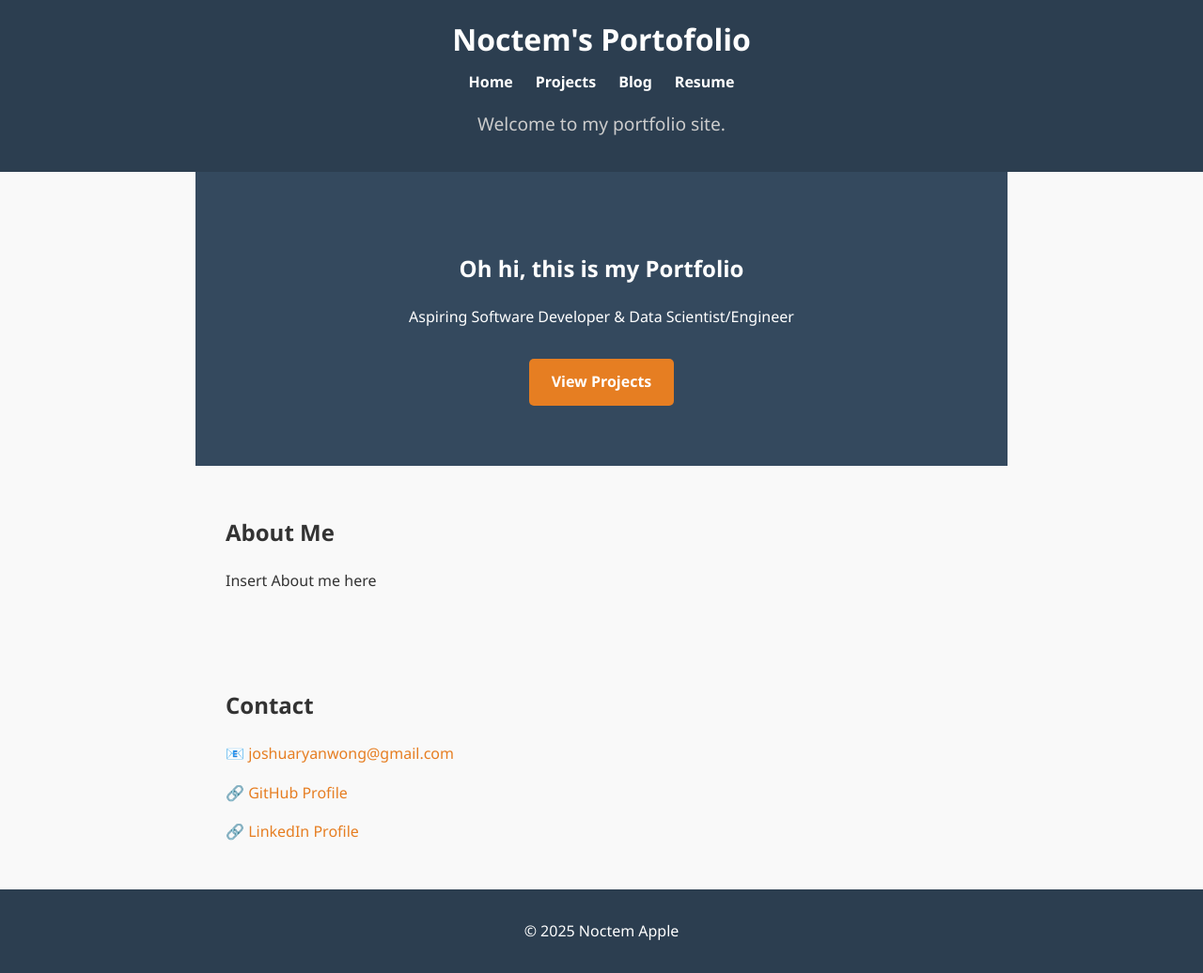
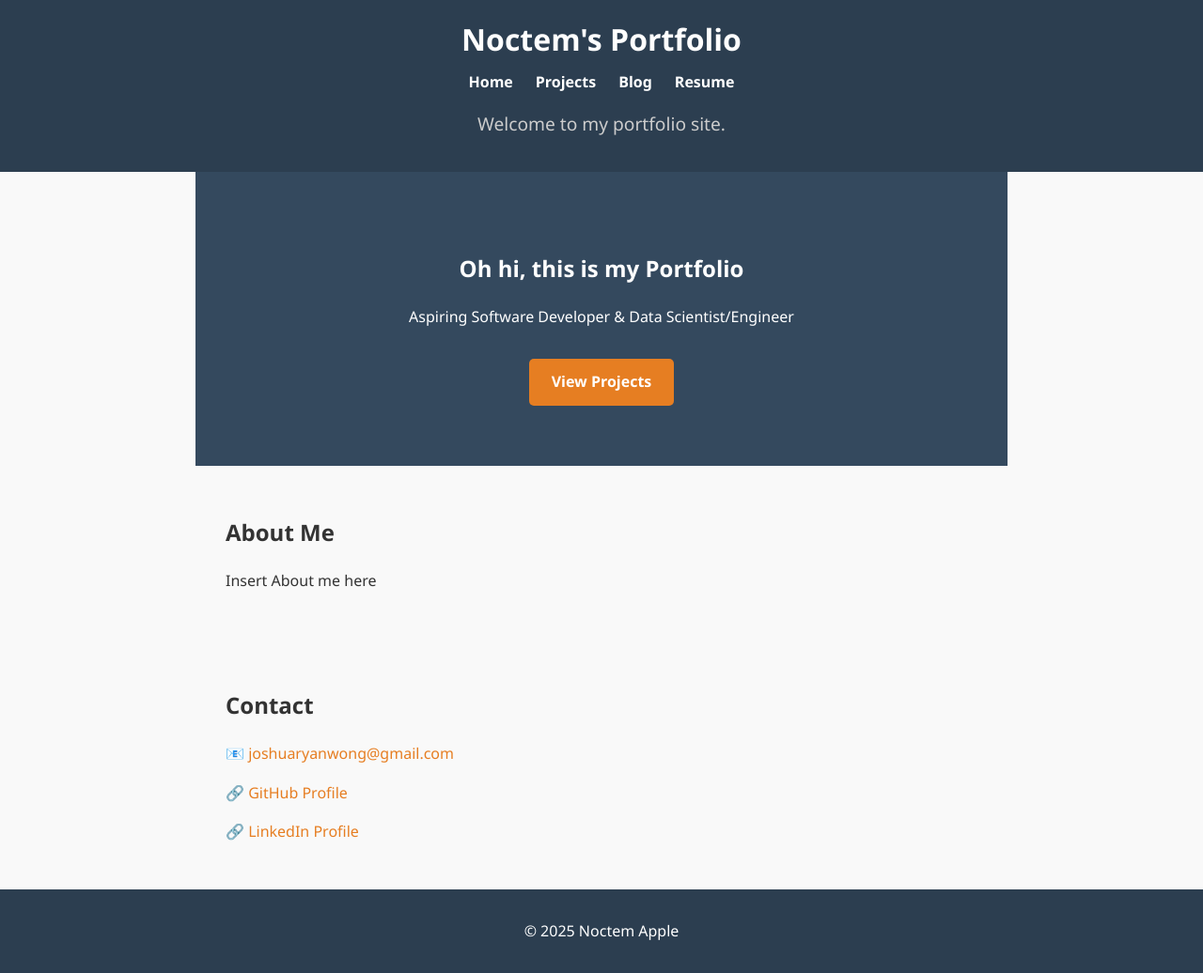
Before and after one commit to NoctemApple/NoctemApple.github.io, a Jekyll site: the page built from index.html, in a window 1280 px wide. Shown: the whole page at 94% size. Built offline with Jekyll 4.4.1, drawn with Linux system fonts in a browser that asks for light colours.

Commit message:
🐛 attempt 2

```diff
--- a/_config.yml
+++ b/_config.yml
@@ -1,5 +1,2 @@
 title: Noctem's Portfolio
-description: A personal portfolio site
-theme: null
 permalink: pretty
-markdown: kramdown
--- a/_layouts/default.html
+++ b/_layouts/default.html
@@ -9,7 +9,7 @@
 <body>
     <header>
         <nav>
-            <h1><a href="/index.html" style="color: white;">Noctem's Portofolio</a></h1>
+            <h1><a href="/index.html" style="color: white;">Noctem's Portfolio</a></h1>
             <ul class="nav-links">
                 <li><a href="/index.html">Home</a></li>
                 <li><a href="/projects.html">Projects</a></li>
@@ -27,6 +27,5 @@
     <footer>
         <p>© 2025 Noctem Apple</p>
     </footer>
-
 </body>
 </html>
--- a/_layouts/post.html
+++ b/_layouts/post.html
@@ -3,7 +3,7 @@
 <head>
     <meta charset="UTF-8">
     <title>{{ page.title }}</title>
-    <link rel="stylesheet" href="/style.css">
+    <link rel="stylesheet" href="/assets/style.css">
 </head>
 <body>
     <header>
--- a/index.html
+++ b/index.html
@@ -11,7 +11,7 @@ title: Home
 
 <section id="about">
   <h2>About Me</h2>
-<p> Insert About me here</p>
+  <p>Insert About me here</p>
 </section>
 
 <section id="contact">
```
Also changed, not shown: 1 other file. Lines whose indentation alone changed are shown as unchanged.
